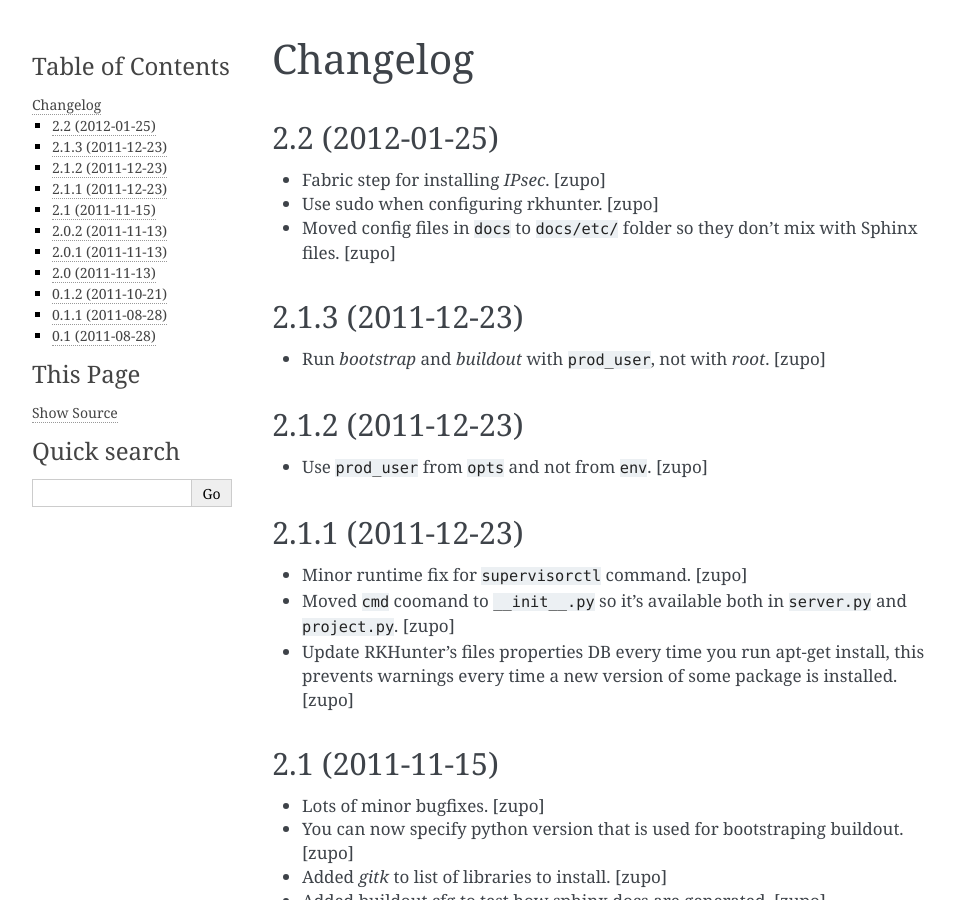
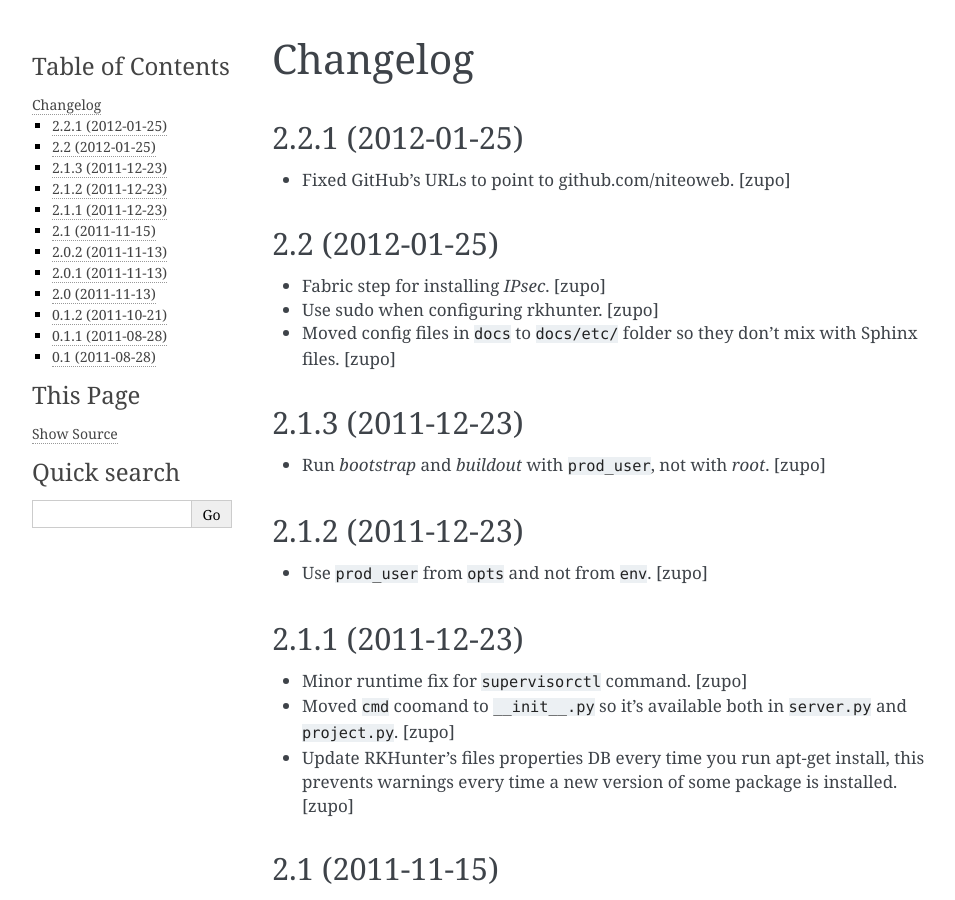
Before and after one commit to teamniteo/niteoweb.fabfile, a Sphinx documentation site: the page built from docs/HISTORY.rst, in a window 1280 px wide and 900 px high. Shown: the whole window, without its empty margins (148-1103 px from the left). Built offline with Sphinx 7.4.7, drawn with Linux system fonts in a browser that asks for light colours.

Commit message:
Fixed GitHub's URLs to point to github.com/niteoweb

```diff
--- a/README.rst
+++ b/README.rst
@@ -1 +1 @@
-See `docs/README.rst <https://github.com/nzupan/niteoweb.fabfile/blob/master/docs/README.rst>`_.
+See `docs/README.rst <https://github.com/niteoweb/niteoweb.fabfile/blob/master/docs/README.rst>`_.
--- a/docs/HISTORY.rst
+++ b/docs/HISTORY.rst
@@ -1,5 +1,12 @@
 Changelog
 =========
+
+2.2.1 (2012-01-25)
+------------------
+
+- Fixed GitHub's URLs to point to github.com/niteoweb.
+  [zupo]
+
 
 2.2 (2012-01-25)
 ----------------
--- a/docs/README.rst
+++ b/docs/README.rst
@@ -9,6 +9,6 @@ hardcoded internal stuff, so they are not really usable out-of-the-box, more so
 as a point of reference. If there is interest, we'll rewrite them to be more
 reusable.
 
-* `Source code @ GitHub <http://github.com/nzupan/niteoweb.fabfile>`_
+* `Source code @ GitHub <http://github.com/niteoweb/niteoweb.fabfile>`_
 * `Releases @ PyPI <http://pypi.python.org/pypi/niteoweb.fabfile>`_
 * `Sphinx docs @ ReadTheDocs <http://readthedocs.org/docs/niteowebfabfile>`_
```
